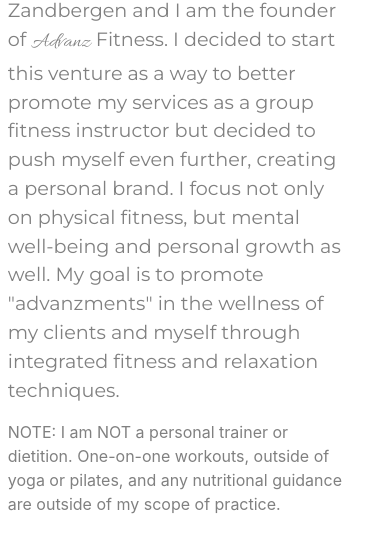
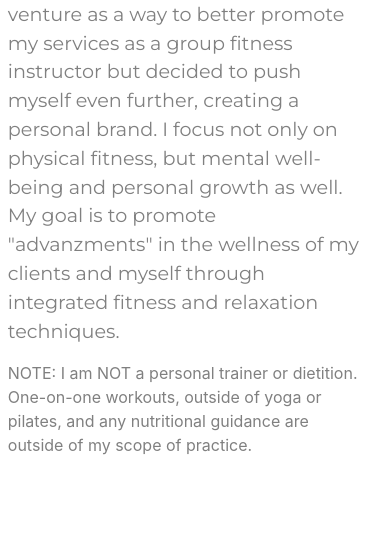
Before and after one commit to advanza1672/advanz.fitness, a plain HTML site: page index.html in a window 390 px wide. Shown: the part 574-1114 px from the top of the page. After the commit the page ends 1055 px from the top, so only its background shows below. Drawn offline with nearby package versions, Linux system fonts and the light colour scheme.

Commit message:
Update index.html

```diff
--- a/index.html
+++ b/index.html
@@ -105,7 +105,7 @@
                 font-size: 40px;
                 }
             .welcome {
-                width: 90%!important;
+                width: 95%!important;
             }
         }
         }
```
